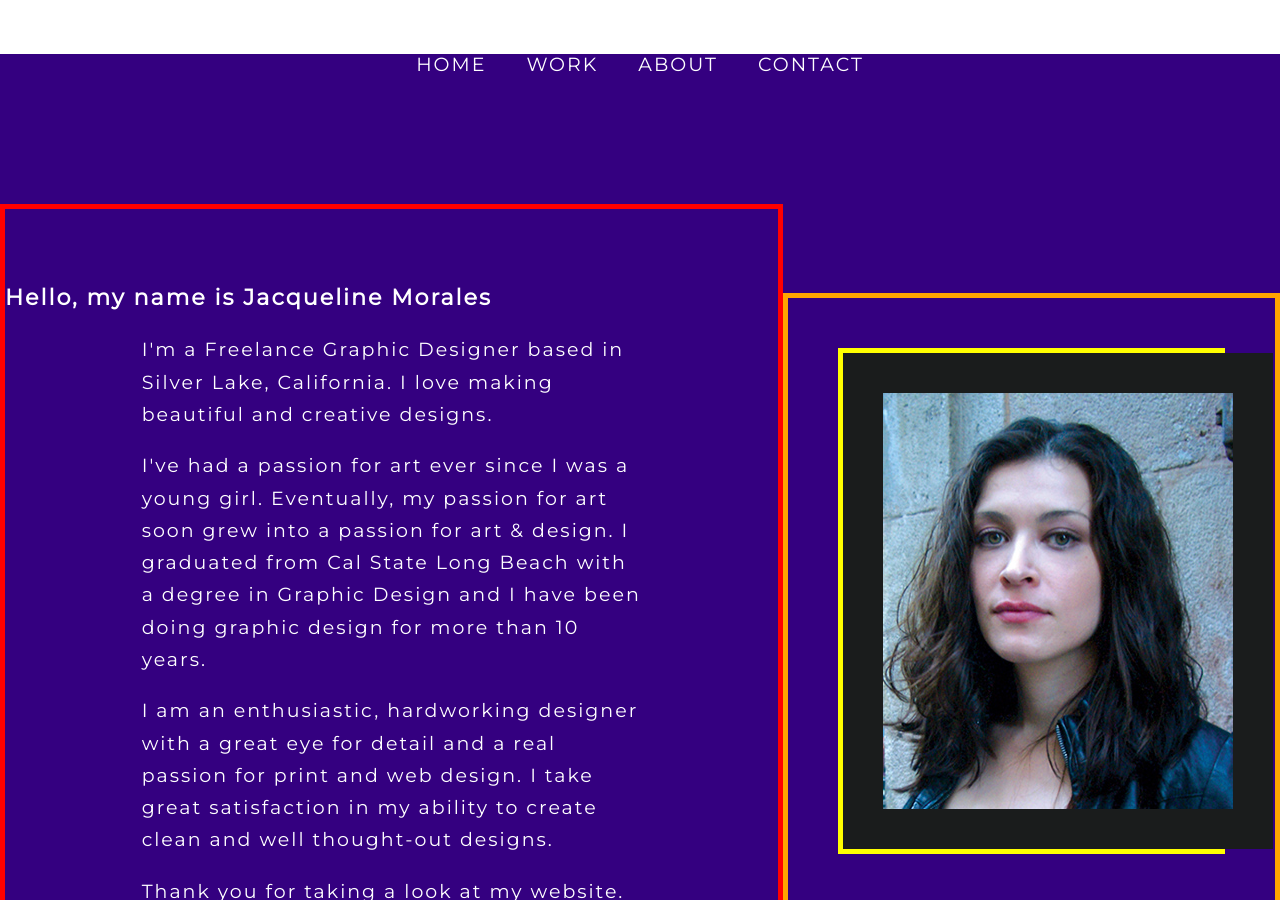
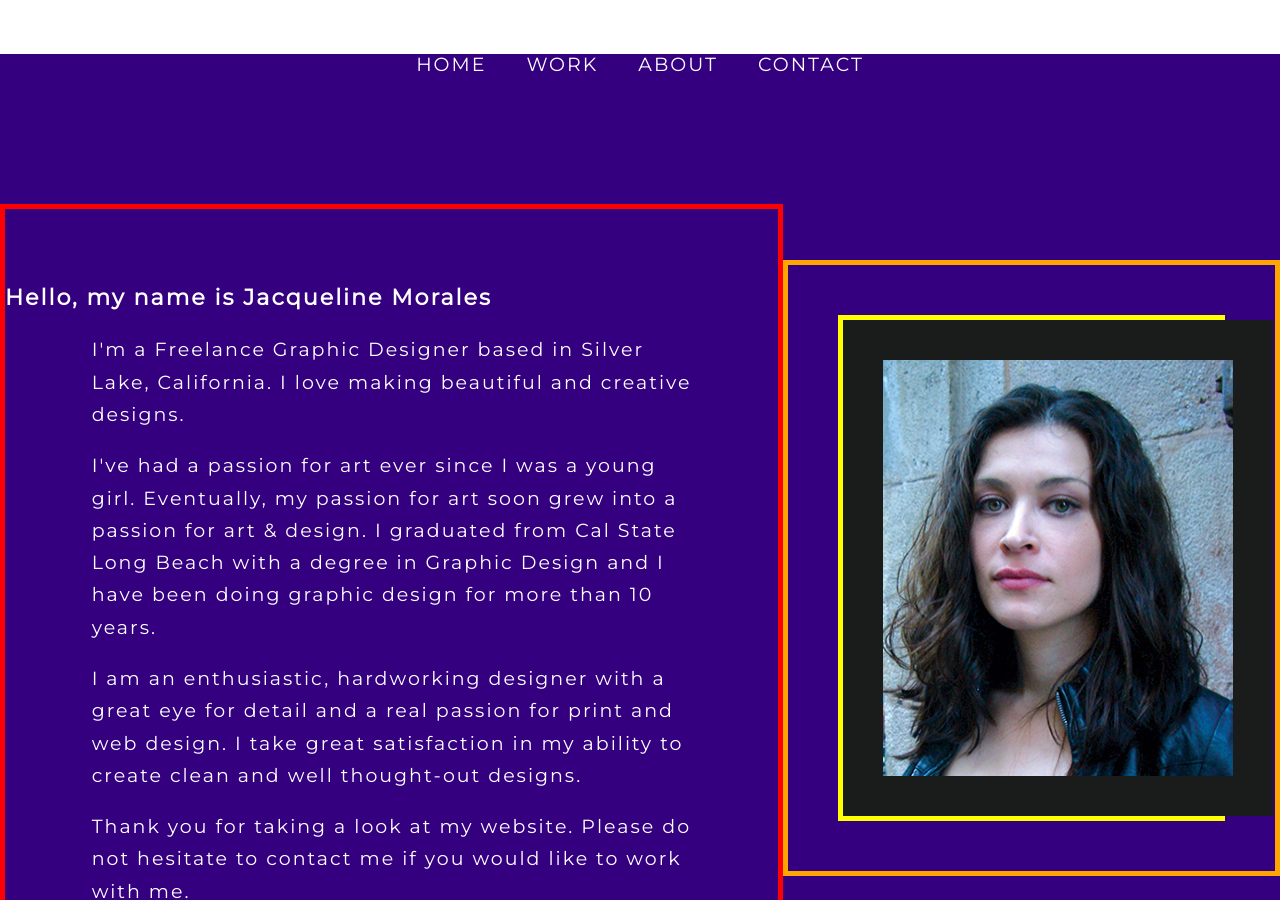
Before and after one commit to zeny11-11/jmorales, a Jekyll site: the page built from index.html, in a window 1280 px wide and 900 px high, scrolled down 4221 px. Built offline with Jekyll 4.4.1, drawn with Linux system fonts in a browser that asks for light colours; nearby versions of some CDN libraries; some web fonts are replaced; Markdown is read by kramdown in place of the engine named in the settings.

Commit message:
Update stylesheet.css

```diff
--- a/css/stylesheet.css
+++ b/css/stylesheet.css
@@ -490,6 +490,8 @@
         display: flex;
        align-items: center;
        justify-content: center;
+	webkit-box-sizing: border-box;
+	box-sizing: border-box;
 }
 
 
@@ -504,12 +506,13 @@
 }
 
 .about_div1 h3 {
-	text-align:left;
+
 	-webkit-margin-before: 1em;
         -webkit-margin-after: 1em;
         -webkit-margin-start: auto;
         -webkit-margin-end: auto;
 	 margin-left:auto;
+	text-align:left;
 }
 
 .about_div1 p {
@@ -524,7 +527,7 @@
         -ms-hyphens: none;
         -webkit-hyphens: none;
          hyphens: none;
-	 max-width:500px;
+	 max-width:600px;
 }
 
 .about_div2 {
```
